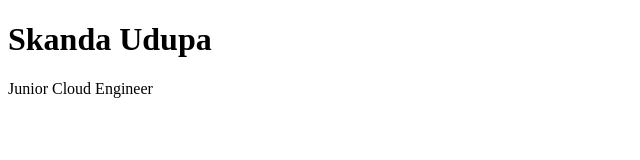
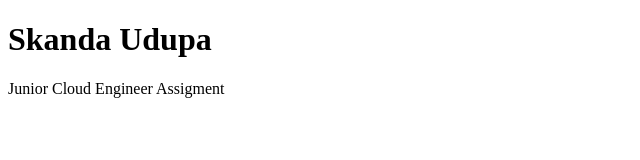
Before and after one commit to SkandaUdupaNagara/aws_webservice, a plain HTML site: page index.html in a window 1280 px wide. Shown: the full height of the page, 0-640 px from the left. Drawn offline with Linux system fonts and the light colour scheme.

Commit message:
Final Code and Updates

```diff
--- a/index.html
+++ b/index.html
@@ -5,6 +5,6 @@
 </head>
 <body>
 	<h1>Skanda Udupa</h1>
-	<p>Junior Cloud Engineer</p>
+	<p>Junior Cloud Engineer Assigment</p>
 </body>
 </html>
```
Also changed, not shown: 2 other files.
